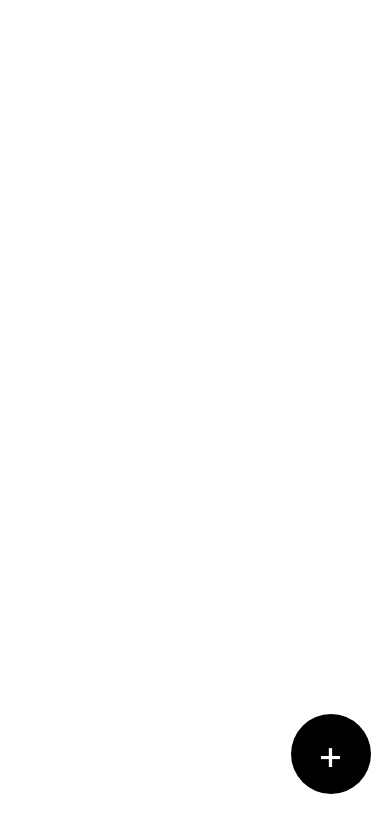
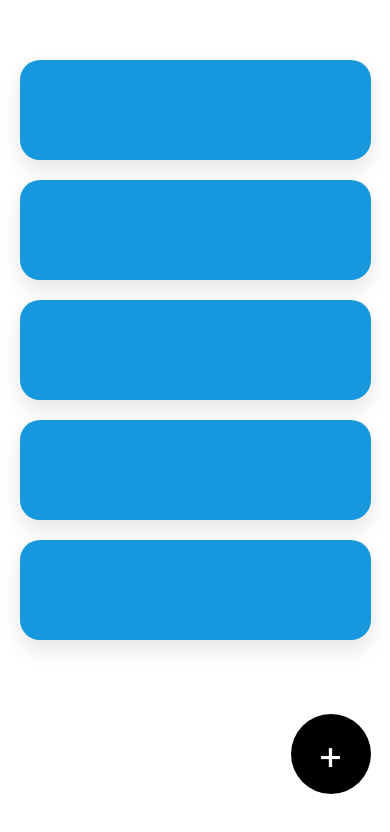
Before and after one commit to iaxelrad/React-Native-Reanimated-2, a React Native app: screen / in a window 390 px wide. Shown: the top 832 px of the page. Built offline with nearby package versions, Linux system fonts and the light colour scheme.

Commit message:
The staggered effect

```diff
--- a/App.tsx
+++ b/App.tsx
@@ -1,4 +1,4 @@
-import React, {useCallback, useState} from 'react';
+import React, {useCallback, useEffect, useRef, useState} from 'react';
 import {
   ScrollView,
   StyleSheet,
@@ -15,7 +15,16 @@ interface Item {
 }
 
 const App = () => {
-  const [items, setItems] = useState<Item[]>([]);
+  const initialMode = useRef<boolean>(true);
+
+  useEffect(() => {
+    initialMode.current = false;
+  }, []);
+
+  // new Array(5).fill(0).map((_, i) => ({id: i}));
+  const [items, setItems] = useState<Item[]>(
+    new Array(5).fill(0).map((_, i) => ({id: i})),
+  );
 
   const onAdd = useCallback(() => {
     setItems(currentItems => {
@@ -38,10 +47,12 @@ const App = () => {
       <ScrollView
         style={styles.scrollView}
         contentContainerStyle={styles.scrollViewContent}>
-        {items.map(item => {
+        {items.map((item, index) => {
           return (
             <Animated.View
-              entering={FadeIn}
+              entering={
+                initialMode.current ? FadeIn.delay(100 * index) : FadeIn
+              }
               exiting={FadeOut}
               layout={Layout.delay(100)}
               style={styles.listItem}
```
